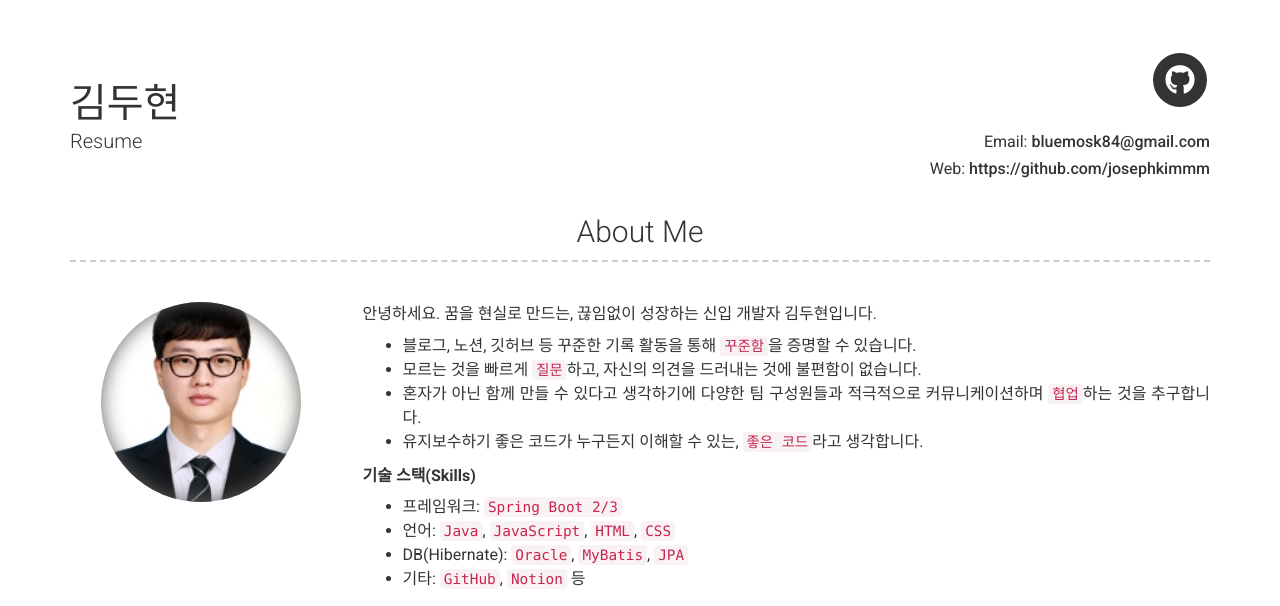
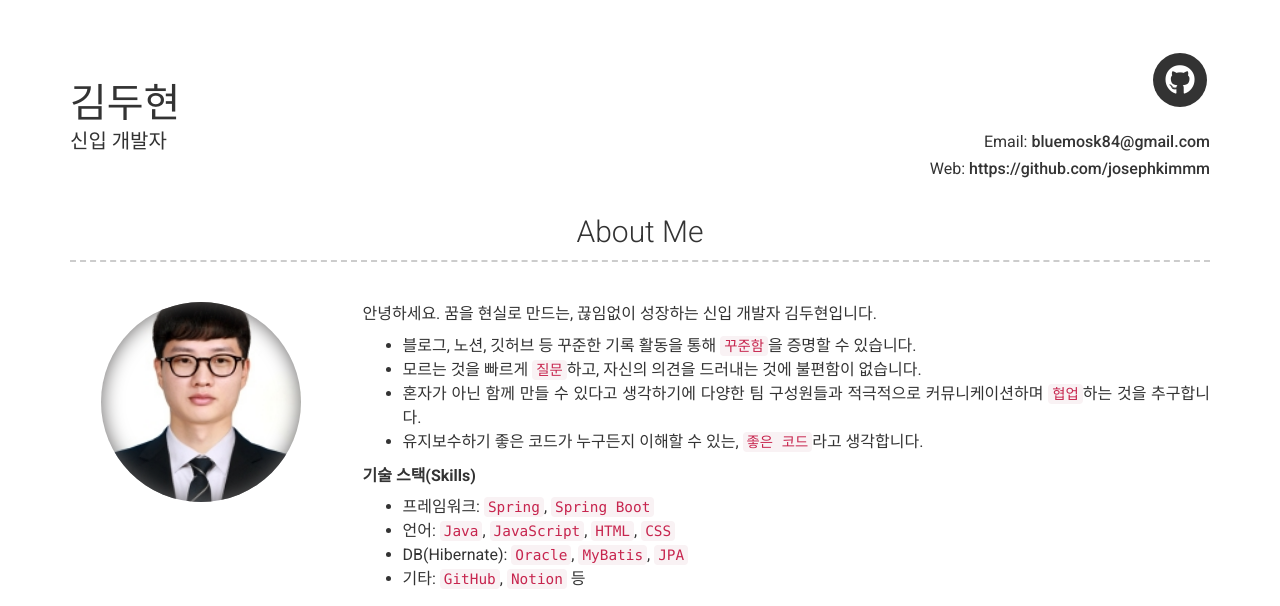
Before and after one commit to josephkimmm/josephkimmm.github.io, a Jekyll site: the page built from index.md, in a window 1280 px wide and 900 px high. Shown: the top 606 px of the window. Built offline with Jekyll 4.4.1, drawn with Linux system fonts in a browser that asks for light colours; nearby versions of some CDN libraries; some of the changed text lies outside the part shown.

Commit message:
Update _config.yml

```diff
--- a/_config.yml
+++ b/_config.yml
@@ -7,7 +7,7 @@ version: 2
 
 # Personal info
 name: 김두현
-title: Resume
+title: 신입 개발자
 email: bluemosk84@gmail.com
 # email_title: Email (Email title override)
 ##phone: 010-3455-2842
@@ -60,7 +60,7 @@ about_content: | # this will include new lines to allow paragraphs
 
 
   **기술 스택(Skills)**
-  - 프레임워크: `Spring Boot 2/3`
+  - 프레임워크: `Spring`, `Spring Boot`
   - 언어: `Java`, `JavaScript`, `HTML`, `CSS`
   - DB(Hibernate): `Oracle`, `MyBatis`, `JPA`
   - 기타: `GitHub`, `Notion` 등
@@ -158,7 +158,7 @@ content:
         sub_title: 항공기 지상 장비 정비사 및 공정 화물 의장사
         caption: 2014 - 2022
 
-  - title: 학력(Education)
+  - title: 교육사항(Education)
     layout: list
     content:
 
```
